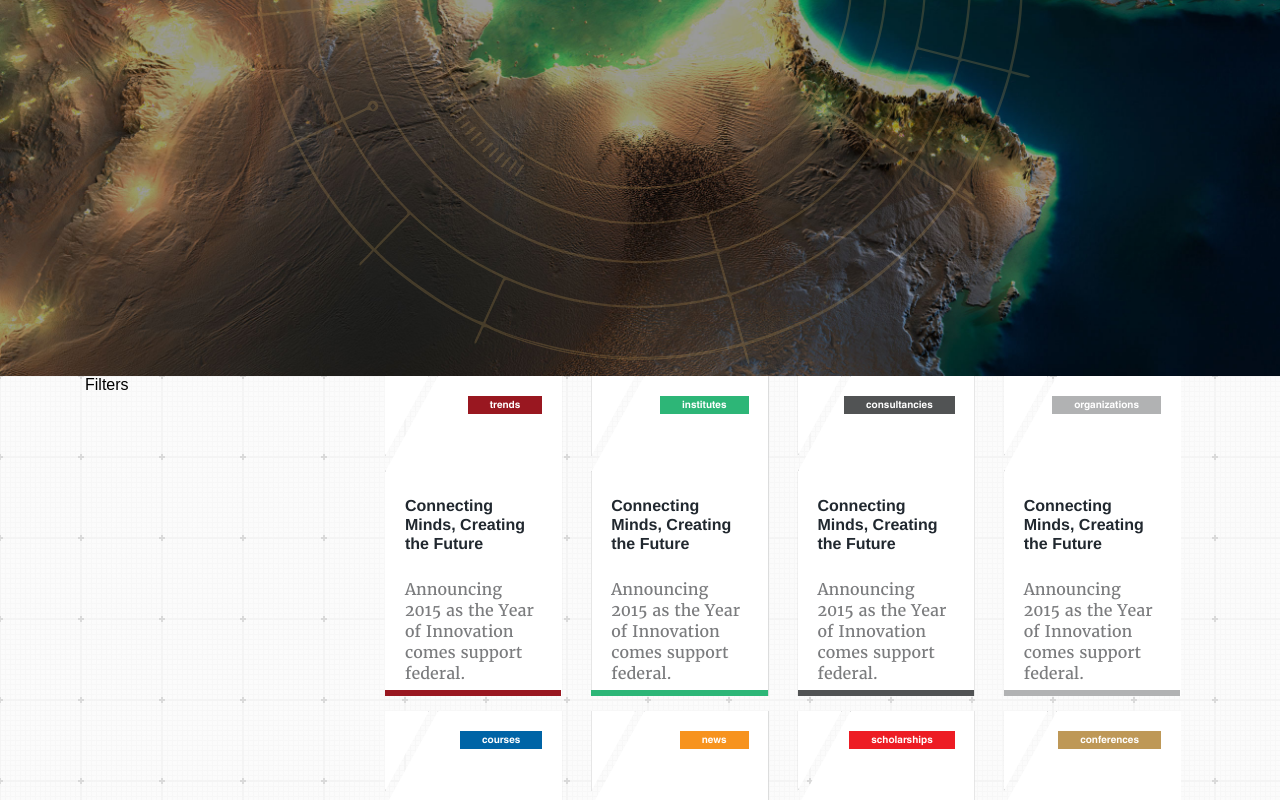
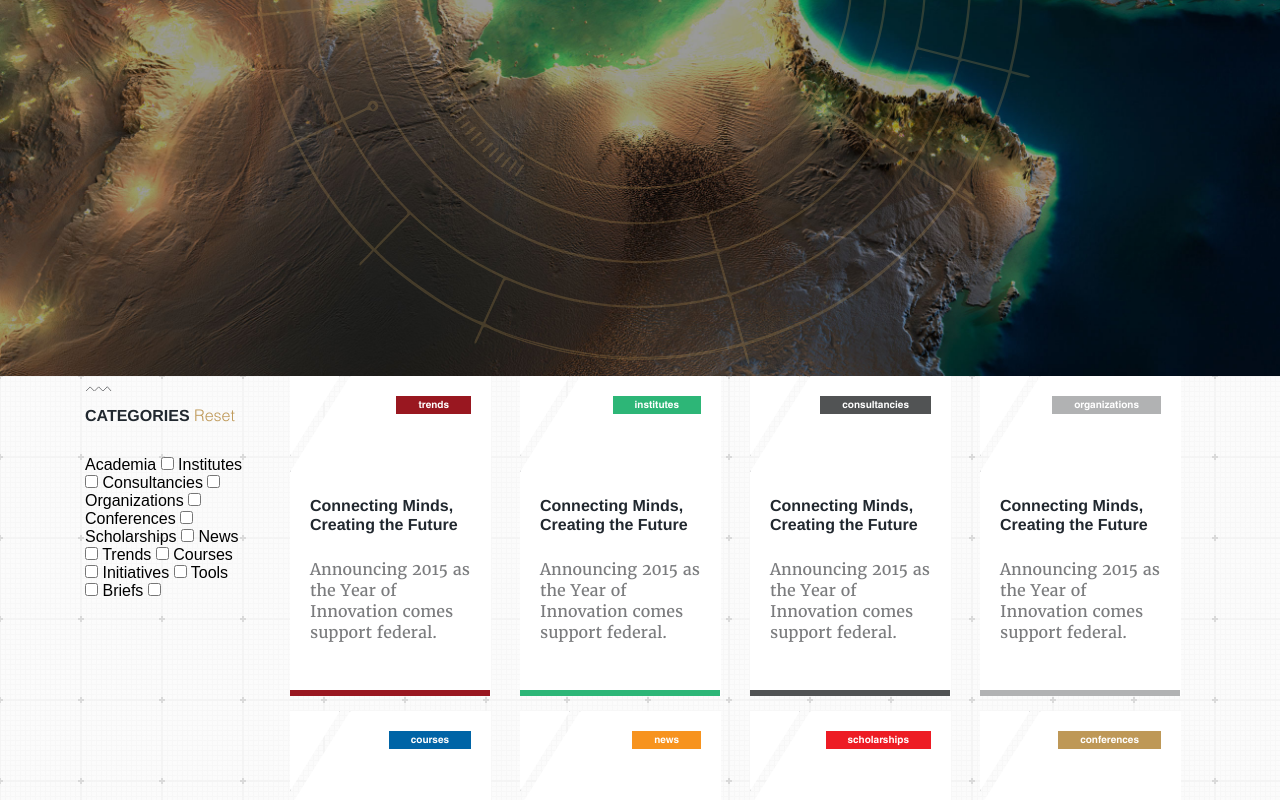
Before and after one commit to prika/UAE-Future, a plain HTML site: page ecosystem.html in a window 1280 px wide. Shown: the part 424-1224 px from the top of the page. Drawn offline with nearby package versions, Linux system fonts and the light colour scheme; a script that the page names is missing.

Commit message:
Add filter elements

```diff
--- a/ecosystem.html
+++ b/ecosystem.html
@@ -52,11 +52,52 @@
 
             <section id="ecosystemSection">
                 <div class="container">
-                    <aside id="filterSection" class="col-md-3">
-                        Filters
+                    <aside id="filterSection" class="col-md-2">
+                        <div class="subtitle">
+                            <h3>CATEGORIES <a href="#">Reset</a></h3>
+                        </div>
+                        <div class="filters">
+                            <label>Academia
+                                <input type="checkbox">
+                            </label>
+                            <label>
+                                Institutes
+                                <input type="checkbox">
+                            </label>
+                            <label>Consultancies
+                                <input type="checkbox">
+                            </label>
+                            <label>Organizations
+                                <input type="checkbox">
+                            </label>
+                            <label>Conferences
+                                <input type="checkbox">
+                            </label>
+                            <label>Scholarships
+                                <input type="checkbox">
+                            </label>
+                            <label>News
+                                <input type="checkbox">
+                            </label>
+                            <label>Trends
+                                <input type="checkbox">
+                            </label>
+                            <label>Courses
+                                <input type="checkbox">
+                            </label>
+                            <label>Initiatives
+                                <input type="checkbox">
+                            </label>
+                            <label>Tools
+                                <input type="checkbox">
+                            </label>
+                            <label>Briefs
+                                <input type="checkbox">
+                            </label>
+                        </div>
                     </aside>
 
-                    <section id="listContainer" class="listContainer col-md-9">
+                    <section id="listContainer" class="listContainer col-md-10">
                         <script type="text/javascript">
                             // This template is supposed to be injected (partial)
                             $("#listContainer").load("templates/view_highlightSection.html");
```
